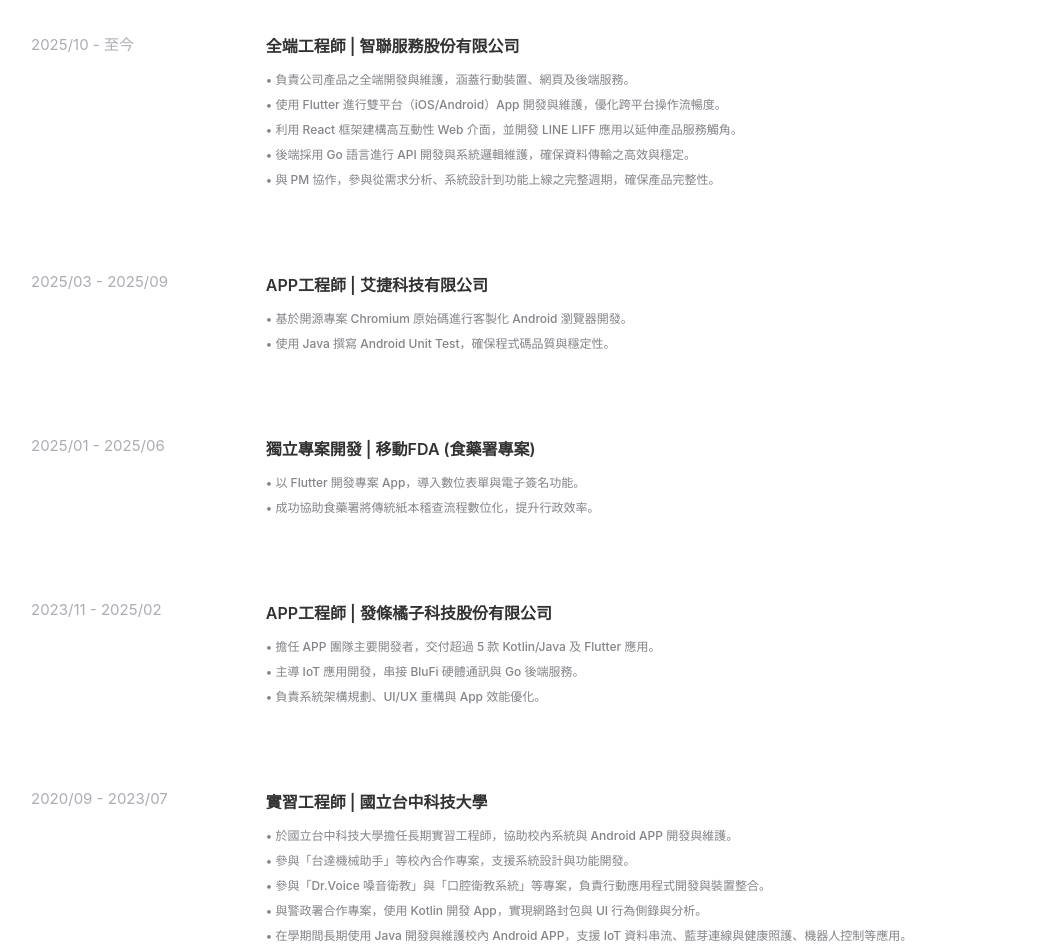
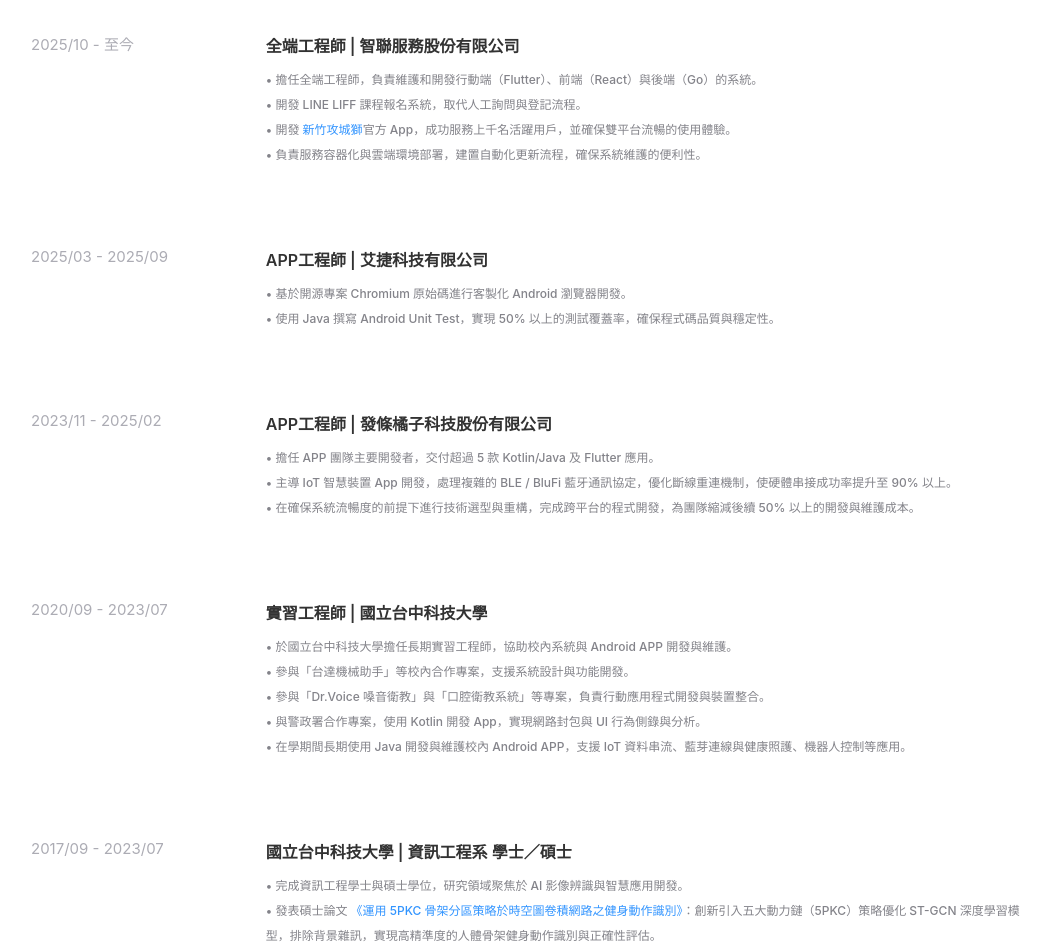
Before and after one commit to kevin880701/kevin880701.github.io, a React (Create React App) app: page /experience in a window 1280 px wide. Shown: the part 360-1312 px from the top of the page, without its empty margins (134-1184 px from the left). Built offline with nearby package versions, Linux system fonts and the light colour scheme.

Commit message:
[feat] 更新工作經歷

```diff
--- a/src/data/experience.js
+++ b/src/data/experience.js
@@ -5,19 +5,20 @@
         title: "全端工程師 | 智聯服務股份有限公司",
         description: [
             {
-                text: "負責公司產品之全端開發與維護，涵蓋行動裝置、網頁及後端服務。"
+                text: "擔任全端工程師，負責維護和開發行動端（Flutter）、前端（React）與後端（Go）的系統。"
             },
             {
-                text: "使用 Flutter 進行雙平台（iOS/Android）App 開發與維護，優化跨平台操作流暢度。"
+                text: "開發 LINE LIFF 課程報名系統，取代人工詢問與登記流程。"
             },
             {
-                text: "利用 React 框架建構高互動性 Web 介面，並開發 LINE LIFF 應用以延伸產品服務觸角。"
+                parts: [
+                    { type: "text", content: "開發 " },
+                    { type: "link", content: "新竹攻城獅", url: "/project/lioneers-ast" },
+                    { type: "text", content: "官方 App，成功服務上千名活躍用戶，並確保雙平台流暢的使用體驗。" }
+                ]
             },
             {
-                text: "後端採用 Go 語言進行 API 開發與系統邏輯維護，確保資料傳輸之高效與穩定。"
-            },
-            {
-                text: "與 PM 協作，參與從需求分析、系統設計到功能上線之完整週期，確保產品完整性。"
+                text: "負責服務容器化與雲端環境部署，建置自動化更新流程，確保系統維護的便利性。"
             }
         ]
     },
@@ -30,20 +31,7 @@
                 text: "基於開源專案 Chromium 原始碼進行客製化 Android 瀏覽器開發。"
             },
             {
-                text: "使用 Java 撰寫 Android Unit Test，確保程式碼品質與穩定性。"
-            }
-        ]
-    },
-    {
-        type: "Work",
-        date: "2025/01 - 2025/06",
-        title: "獨立專案開發 | 移動FDA (食藥署專案)",
-        description: [
-            {
-                text: "以 Flutter 開發專案 App，導入數位表單與電子簽名功能。"
-            },
-            {
-                text: "成功協助食藥署將傳統紙本稽查流程數位化，提升行政效率。"
+                text: "使用 Java 撰寫 Android Unit Test，實現 50% 以上的測試覆蓋率，確保程式碼品質與穩定性。"
             }
         ]
     },
@@ -56,10 +44,10 @@
                 text: "擔任 APP 團隊主要開發者，交付超過 5 款 Kotlin/Java 及 Flutter 應用。"
             },
             {
-                text: "主導 IoT 應用開發，串接 BluFi 硬體通訊與 Go 後端服務。"
+                text: "主導 IoT 智慧裝置 App 開發，處理複雜的 BLE / BluFi 藍牙通訊協定，優化斷線重連機制，使硬體串接成功率提升至 90% 以上。"
             },
             {
-                text: "負責系統架構規劃、UI/UX 重構與 App 效能優化。"
+                text: "在確保系統流暢度的前提下進行技術選型與重構，完成跨平台的程式開發，為團隊縮減後續 50% 以上的開發與維護成本。"
             }
         ]
     },
@@ -97,9 +85,28 @@
             },
             {
                 parts: [
+                    { type: "text", content: "發表碩士論文 " },
+                    { type: "link", content: "《運用 5PKC 骨架分區策略於時空圖卷積網路之健身動作識別》", url: "https://hdl.handle.net/11296/sc5g86" },
+                    { type: "text", content: "：創新引入五大動力鏈（5PKC）策略優化 ST-GCN 深度學習模型，排除背景雜訊，實現高精準度的人體骨架健身動作識別與正確性評估。" }
+                ]
+            },
+            {
+                parts: [
                     { type: "text", content: "碩士研究成果發表於國際期刊 " },
                     { type: "link", content: "《Applied Soft Computing》(2024)", url: "https://www.sciencedirect.com/science/article/abs/pii/S1568494624007373" },
-                    { type: "text", content: "，並於 2022 年獲得" },
+                    { type: "text", content: "。" }
+                ]
+            },
+            {
+                parts: [
+                    { type: "text", content: "碩士研究成果發表於 Springer 國際學術叢書 " },
+                    { type: "link", content: "《Advances in Intelligent Systems and Computing》", url: "https://link.springer.com/chapter/10.1007/978-981-99-2287-1_100" },
+                    { type: "text", content: "。" }
+                ]
+            },
+            {
+                parts: [
+                    { type: "text", content: "於 2022 年獲得 " },
                     { type: "link", content: "聯發科技「智在家鄉」競賽", url: "https://corp.mediatek.tw/corporate-social-responsibility/corporate-social-responsibility-news/two-winners-announced-for-genius-for-home" },
                     { type: "text", content: "首獎。" }
                 ]
```
